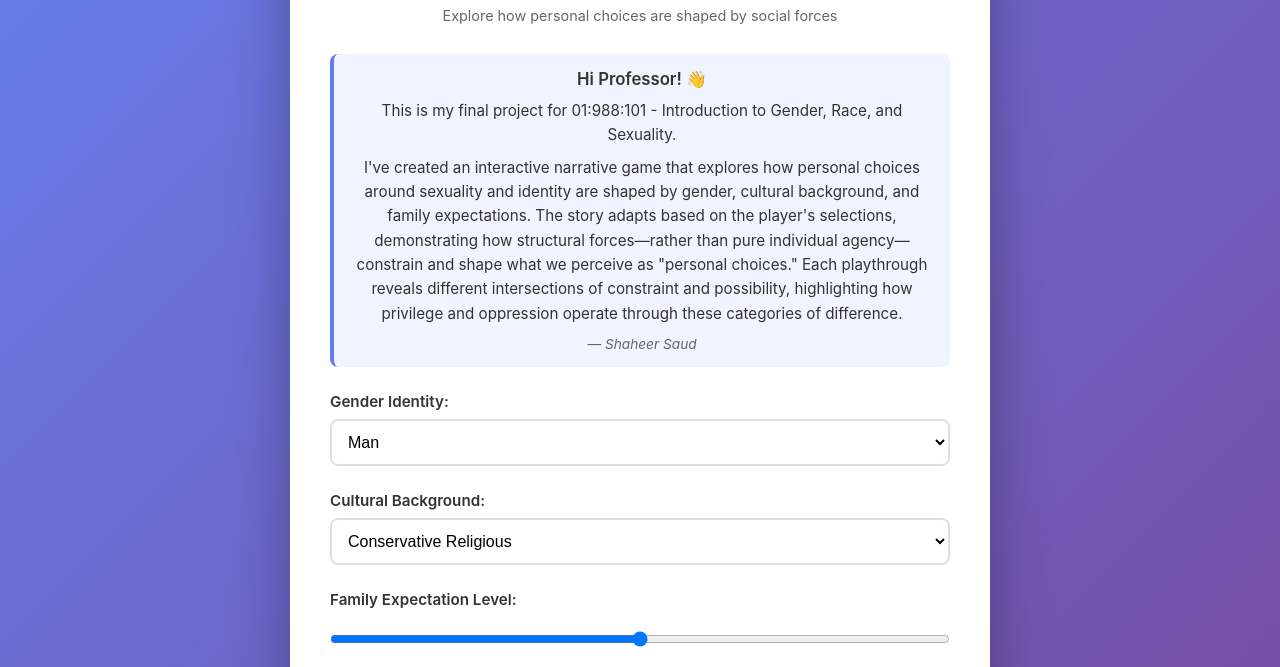
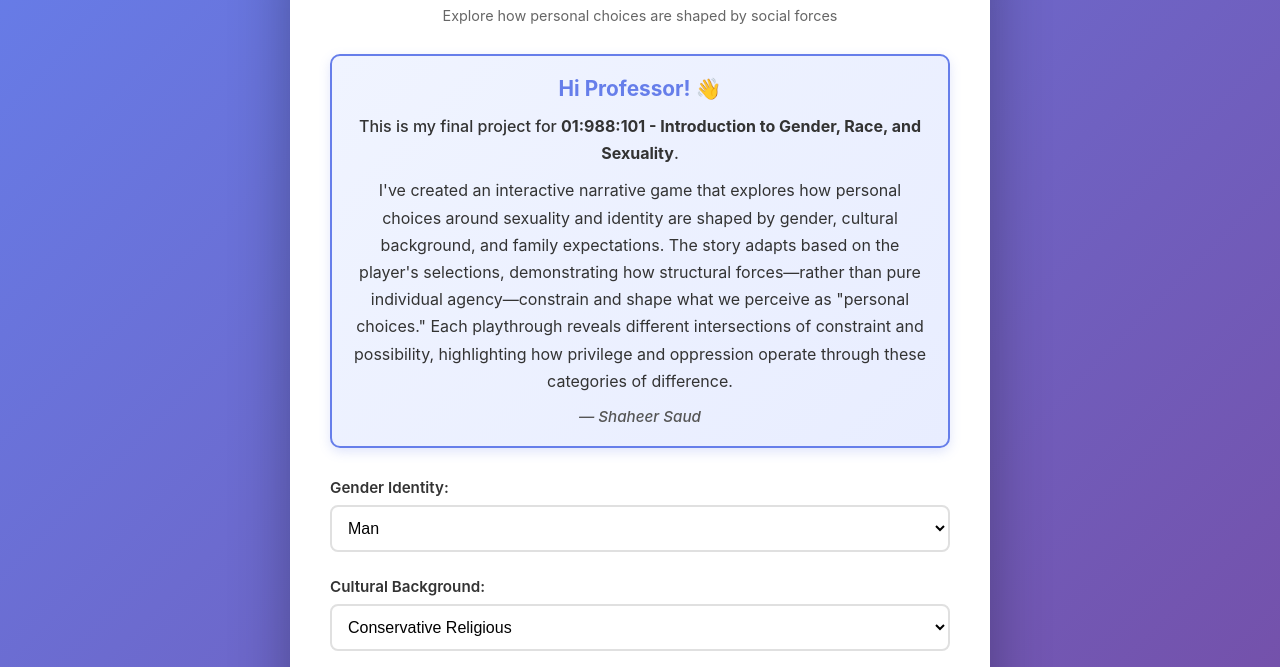
Before and after one commit to ShaheerSaud2004/Gender-Project, a plain HTML site: page index.html in a window 1280 px wide. Shown: the part 122-789 px from the top of the page. Drawn offline with Linux system fonts and the light colour scheme.

Commit message:
Make professor greeting more prominent and visible

```diff
--- a/index.html
+++ b/index.html
@@ -207,11 +207,13 @@
     <div class="container">
         <h1>Choices: A Narrative Journey</h1>
         <p class="subtitle">Explore how personal choices are shaped by social forces</p>
-        <div style="text-align: center; color: #333; font-size: 0.95em; margin-bottom: 25px; padding: 15px; background: #f0f4ff; border-radius: 8px; border-left: 4px solid #667eea;">
-            <p style="font-weight: 600; margin-bottom: 10px; font-size: 1.1em;">Hi Professor! 👋</p>
-            <p style="line-height: 1.6; margin-bottom: 8px;">This is my final project for 01:988:101 - Introduction to Gender, Race, and Sexuality.</p>
-            <p style="line-height: 1.6; margin-bottom: 0;">I've created an interactive narrative game that explores how personal choices around sexuality and identity are shaped by gender, cultural background, and family expectations. The story adapts based on the player's selections, demonstrating how structural forces—rather than pure individual agency—constrain and shape what we perceive as "personal choices." Each playthrough reveals different intersections of constraint and possibility, highlighting how privilege and oppression operate through these categories of difference.</p>
-            <p style="margin-top: 10px; font-size: 0.9em; color: #666; font-style: italic;">— Shaheer Saud</p>
+
+        <!-- Professor Greeting -->
+        <div style="text-align: center; color: #333; font-size: 1em; margin-bottom: 30px; padding: 20px; background: linear-gradient(135deg, #f0f4ff 0%, #e8edff 100%); border-radius: 10px; border: 2px solid #667eea; box-shadow: 0 4px 12px rgba(102, 126, 234, 0.2);">
+            <p style="font-weight: 700; margin-bottom: 12px; font-size: 1.3em; color: #667eea;">Hi Professor! 👋</p>
+            <p style="line-height: 1.7; margin-bottom: 10px; font-weight: 500;">This is my final project for <strong>01:988:101 - Introduction to Gender, Race, and Sexuality</strong>.</p>
+            <p style="line-height: 1.7; margin-bottom: 12px;">I've created an interactive narrative game that explores how personal choices around sexuality and identity are shaped by gender, cultural background, and family expectations. The story adapts based on the player's selections, demonstrating how structural forces—rather than pure individual agency—constrain and shape what we perceive as "personal choices." Each playthrough reveals different intersections of constraint and possibility, highlighting how privilege and oppression operate through these categories of difference.</p>
+            <p style="margin-top: 12px; font-size: 0.95em; color: #555; font-style: italic; font-weight: 500;">— Shaheer Saud</p>
         </div>
 
         <!-- Character Selection Form -->
```
